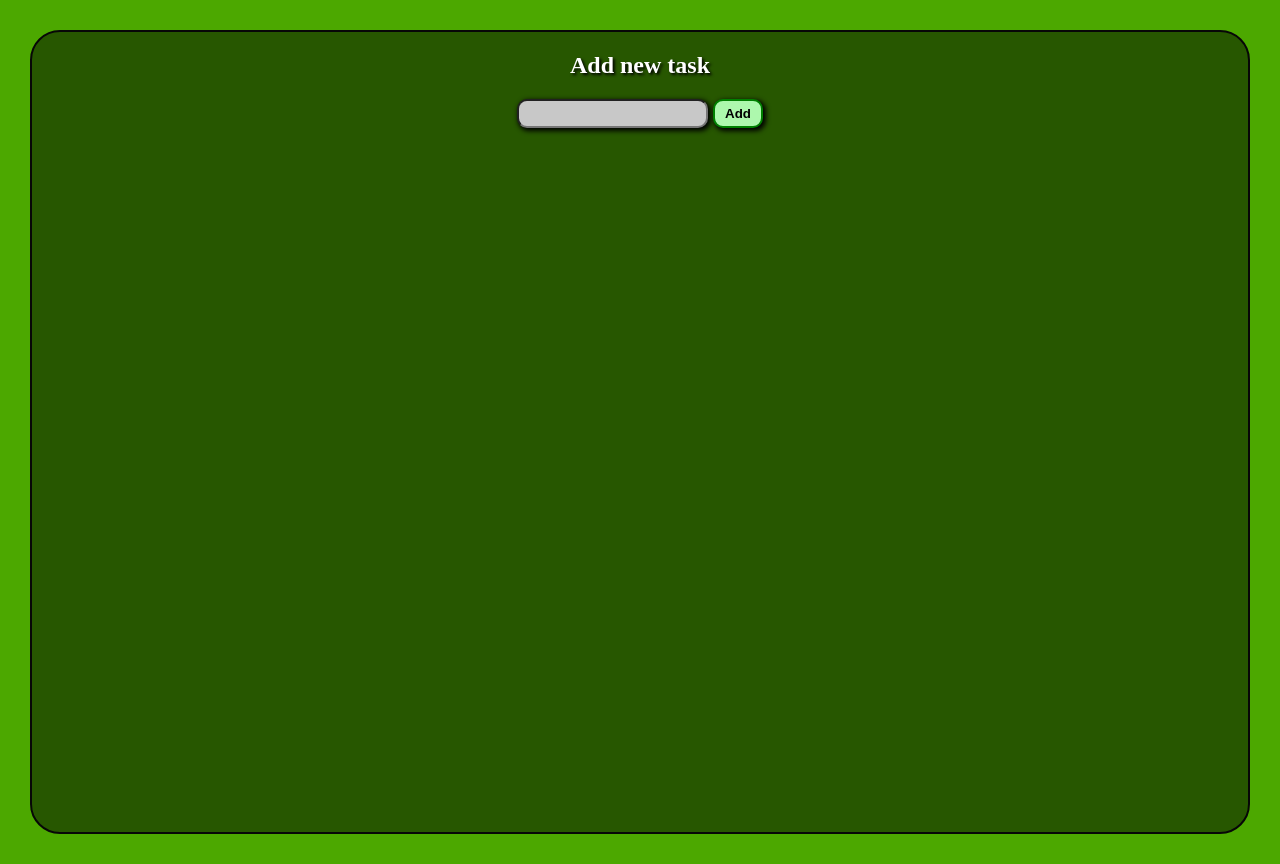
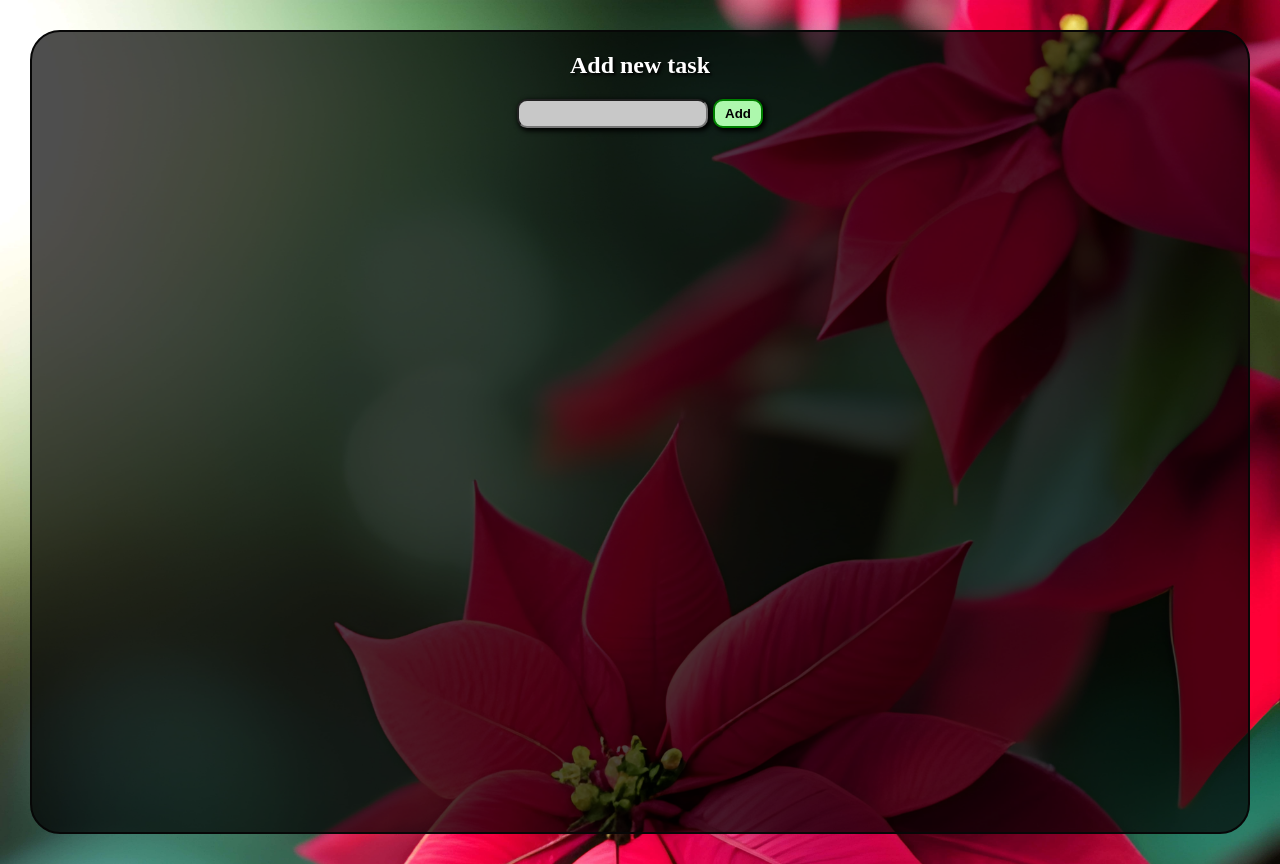
Before and after one commit to RSS-2000/Todo-list, a plain HTML site: page index.html in a window 1280 px wide. Drawn offline with Linux system fonts and the light colour scheme.

Commit message:
add image

```diff
--- a/style.css
+++ b/style.css
@@ -1,11 +1,13 @@
 body {
     padding: 0;
     margin: 0;
-    background-color: rgb(76, 168, 0);
+    background-image: url(./image/1.jpg);
+    background-repeat: no-repeat;
+    background-size: cover;
 }
 
 .container {
-    background-color: rgba(0, 0, 0, 0.481);
+    background-color: rgba(0, 0, 0, 0.696);
     height: 100vh;
     margin: 30px;
     border: 2px solid rgb(7, 7, 7);
@@ -15,7 +17,7 @@ body {
 
 h2 {
     text-align: center;
-    color:white;
+    color: white;
     text-shadow: 2px 2px 3px black;
 }
 
@@ -23,6 +25,7 @@ h2 {
     display: flex;
     justify-content: center;
 }
+
 #inputText {
     padding: 5px;
     border-radius: 10px;
```
Also changed, not shown: image/1.jpg (added).
